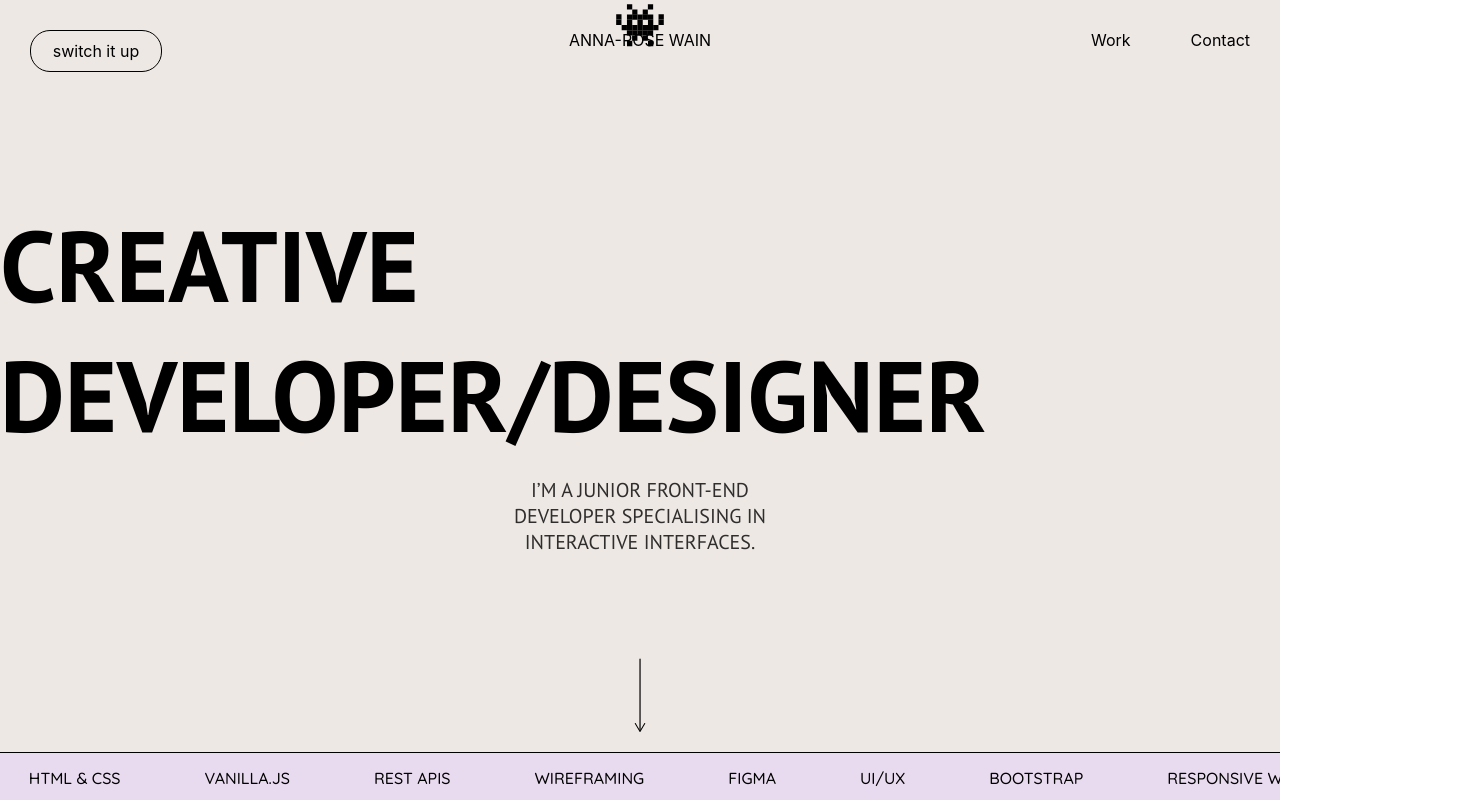
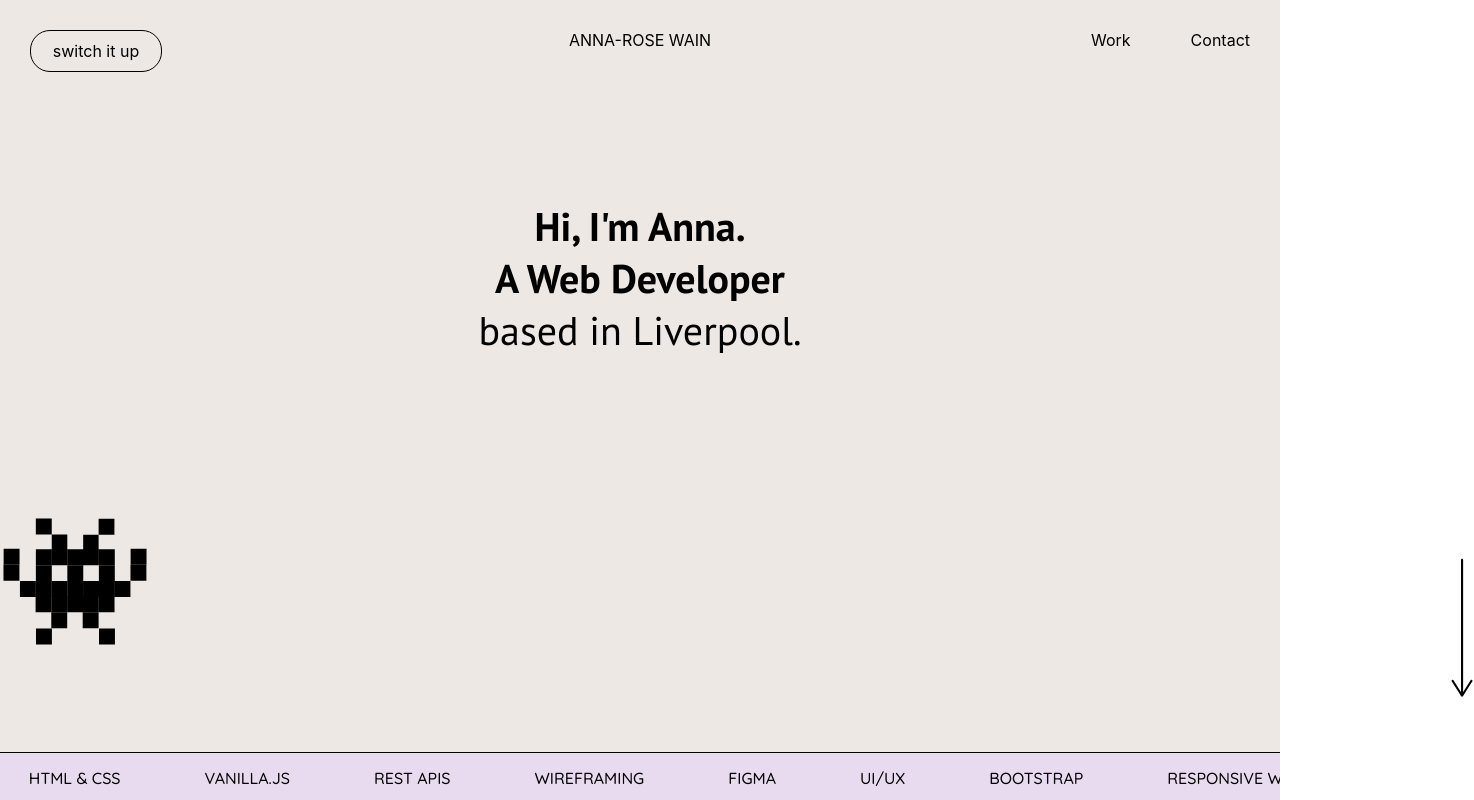
Before and after one commit to anna-rosew/anna-rose-wain, a React (Create React App) app: page / in a window 1280 px wide. Shown: the top 800 px of the page, 1474 px wide, since content can reach past the window. Built offline with nearby package versions, Linux system fonts and the light colour scheme; a web font is replaced by a local one.

Commit message:
Adjusting landing page

```diff
--- a/src/Components/LandingScreen.js
+++ b/src/Components/LandingScreen.js
@@ -10,23 +10,17 @@ export default function LandingScreen() {
     <div className="LandingScreen">
       <Header />
 
-      <div className="emoji">
-        <img src={emoji} alt="Robot Gif" />
-      </div>
       <div className="title">
         {" "}
-        <h1>CREATIVE</h1>
-        <h1>DEVELOPER/DESIGNER</h1>
+        <h1>Hi, I'm Anna.</h1>
+        <span>
+          <h1>A Web Developer</h1>
+          <h1 className="small">based in Liverpool.</h1>
+        </span>
       </div>
-
-      <div className="text-container">
-        <h2>
-          I’M A JUNIOR FRONT-END DEVELOPER SPECIALISING IN INTERACTIVE
-          INTERFACES.{" "}
-        </h2>
-      </div>
-      <div className="arrow">
-        <img src={arrow} alt="Arrow pointing down" />
+      <div className="nav">
+        <img src={emoji} alt="Robot Gif" className="robot-img" />
+        <img src={arrow} alt="Arrow pointing down" className="arrow-img" />
       </div>
     </div>
   );
--- a/src/Styles/Header.css
+++ b/src/Styles/Header.css
@@ -46,6 +46,7 @@
   text-align: right;
   opacity: 80%;
 }
+
 .about-anchor:hover {
   cursor: pointer;
   text-decoration: underline;
--- a/src/Styles/LandingScreen.css
+++ b/src/Styles/LandingScreen.css
@@ -11,10 +11,6 @@
   margin: 0 auto;
 }
 
-.title {
-  padding-top: 150px;
-}
-
 h1 {
   font-size: 100px;
   font-weight: 600;
@@ -22,21 +18,41 @@ h1 {
   margin: 0px;
 }
 
-.text-container {
+.title {
   display: block;
+  padding-top: 200px;
+  width: 400px;
+  margin: 0 auto;
+}
+
+.title h1 {
   text-align: center;
   font-size: 40px;
-  width: 300px;
-  margin: 0 auto;
+}
+
+.small {
+  font-weight: 300;
+  font-size: 20px;
 }
 
 .text-container h2 {
   font-size: 20px;
 }
 
-.arrow img {
+.nav {
+  display: flex;
+  align-items: center;
+  padding-top: 100px;
+}
+
+.arrow-img {
   display: block;
-  height: 80px;
+  height: 150px;
   padding-top: 100px;
-  margin: 0 auto;
+  margin-left: 1300px;
 }
+
+.robot-img {
+  display: block;
+  height: 150px;
+}
```
